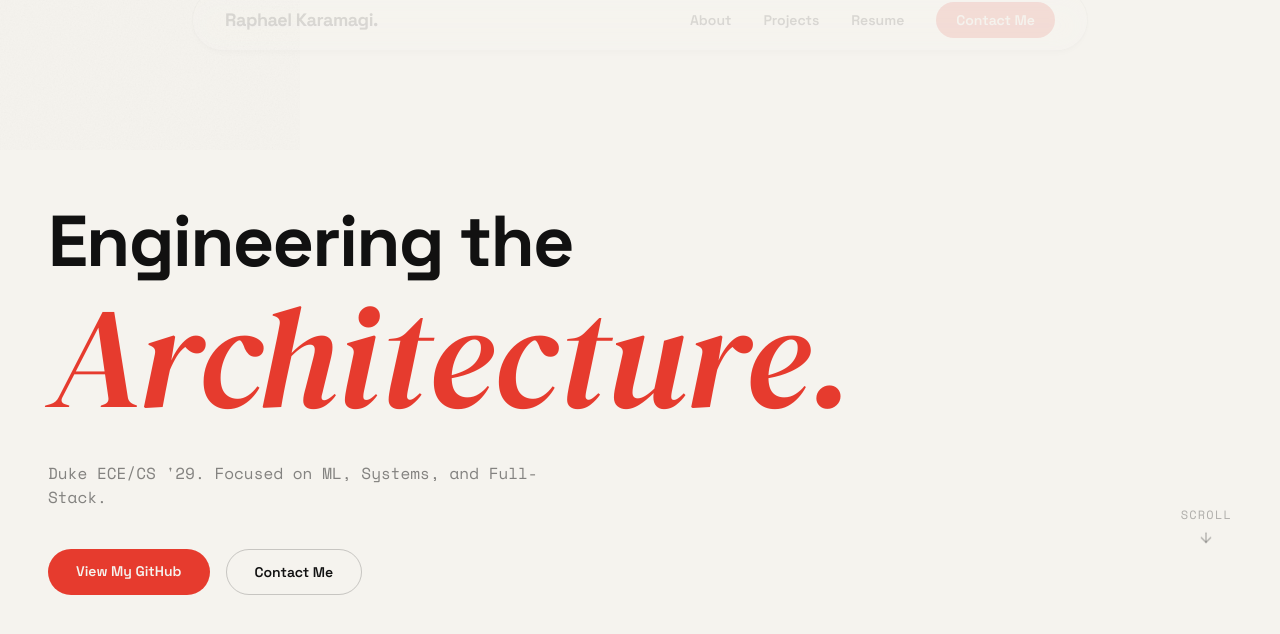
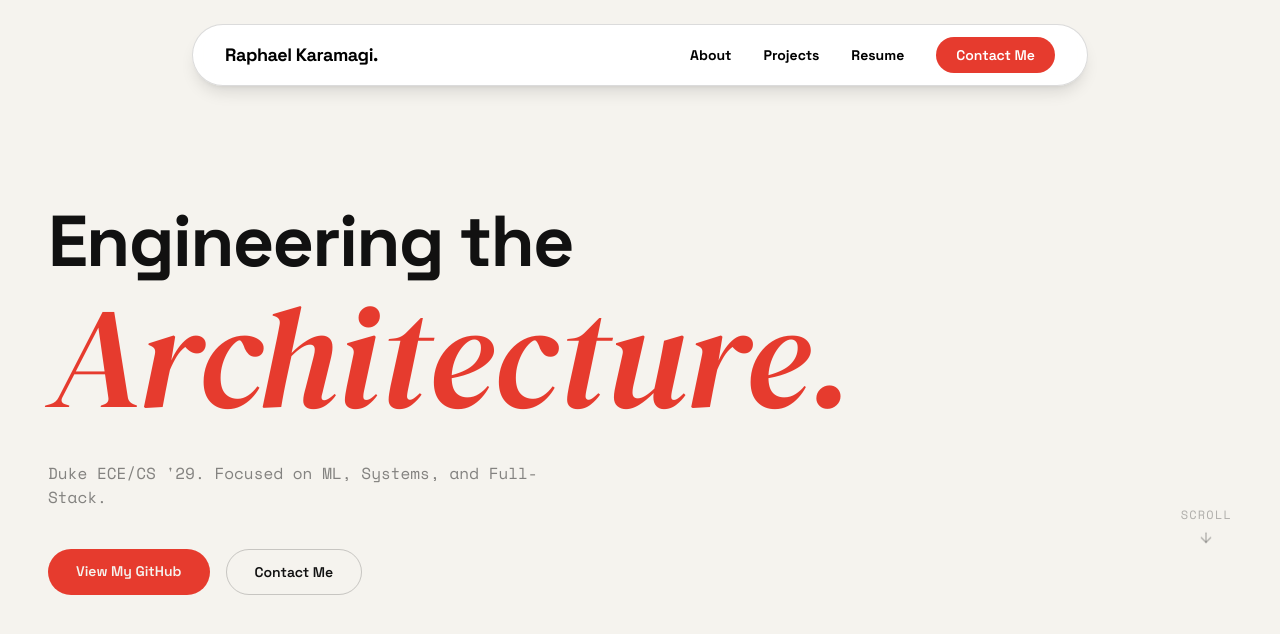
Before and after one commit to raphaelkaramagi/Portfolio-Website, a React (Vite) app: page / in a window 1280 px wide. Shown: the top 634 px of the page. Built offline with nearby package versions, Linux system fonts and the light colour scheme.

Commit message:
Fixed navbar visibility issues

```diff
--- a/index.html
+++ b/index.html
@@ -4,6 +4,7 @@
     <meta charset="UTF-8" />
     <meta name="viewport" content="width=device-width, initial-scale=1.0" />
     <title>Raphael Karamagi — Portfolio</title>
+    <link rel="icon" type="image/png" sizes="16x16" href="/favicon-16.png" />
     <link rel="icon" type="image/png" sizes="32x32" href="/favicon-32.png" />
     <link rel="icon" type="image/png" sizes="192x192" href="/favicon-192.png" />
     <link rel="apple-touch-icon" href="/apple-touch-icon.png" />
--- a/src/App.jsx
+++ b/src/App.jsx
@@ -6,23 +6,6 @@ import Domains from './components/Domains'
 import ProjectArchive from './components/ProjectArchive'
 import ProjectPage from './components/ProjectPage'
 import Footer from './components/Footer'
-
-function NoiseOverlay() {
-  return (
-    <svg className="noise-overlay" xmlns="http://www.w3.org/2000/svg">
-      <filter id="noise">
-        <feTurbulence
-          type="fractalNoise"
-          baseFrequency="0.65"
-          numOctaves="3"
-          stitchTiles="stitch"
-        />
-        <feColorMatrix type="saturate" values="0" />
-      </filter>
-      <rect width="100%" height="100%" filter="url(#noise)" />
-    </svg>
-  )
-}
 
 function ScrollToTop() {
   const { pathname } = useLocation()
@@ -45,7 +28,6 @@ function HomePage() {
 export default function App() {
   return (
     <>
-      <NoiseOverlay />
       <ScrollToTop />
       <Navbar />
       <Routes>
--- a/src/components/Navbar.jsx
+++ b/src/components/Navbar.jsx
@@ -1,6 +1,5 @@
-import { useEffect, useRef, useState } from 'react'
+import { useEffect, useState } from 'react'
 import { Link, useLocation } from 'react-router-dom'
-import gsap from 'gsap'
 
 const RESUME_URL =
   'https://docs.google.com/document/d/e/2PACX-1vTAwbKjKBeitz8um71lzTx__5dS8nAPpiRBLBeJJi7IFbsKAVBI9r3_3eO0YEolfw/pub'
@@ -14,7 +13,6 @@ const navLinks = [
 export default function Navbar() {
   const [scrolled, setScrolled] = useState(false)
   const [mobileOpen, setMobileOpen] = useState(false)
-  const navRef = useRef(null)
   const location = useLocation()
 
   useEffect(() => {
@@ -25,19 +23,6 @@ export default function Navbar() {
     const onScroll = () => setScrolled(window.scrollY > 80)
     window.addEventListener('scroll', onScroll, { passive: true })
     return () => window.removeEventListener('scroll', onScroll)
-  }, [])
-
-  useEffect(() => {
-    const ctx = gsap.context(() => {
-      gsap.from(navRef.current, {
-        y: -40,
-        opacity: 0,
-        duration: 1,
-        delay: 0.3,
-        ease: 'power3.out',
-      })
-    }, navRef)
-    return () => ctx.revert()
   }, [])
 
   const handleNavClick = (e, link) => {
@@ -53,16 +38,12 @@ export default function Navbar() {
 
   return (
     <nav
-      ref={navRef}
       className={`fixed top-6 left-1/2 -translate-x-1/2 z-50 flex items-center justify-between
         px-5 sm:px-8 py-3 rounded-full transition-all duration-500 w-[92vw] max-w-4xl
-        ${
-          scrolled
-            ? 'bg-white/95 backdrop-blur-xl border border-dark/20 shadow-xl'
-            : 'bg-white/80 backdrop-blur-lg border border-dark/15 shadow-md'
-        }`}
+        animate-navbar-in bg-white/95 backdrop-blur-md border border-dark/15
+        ${scrolled ? 'shadow-xl' : 'shadow-lg'}`}
     >
-      <Link to="/" className="font-grotesk text-lg font-bold tracking-tight text-dark">
+      <Link to="/" className="font-grotesk text-lg font-extrabold tracking-tight text-black">
         Raphael Karamagi.
       </Link>
 
@@ -74,14 +55,14 @@ export default function Navbar() {
             onClick={(e) => handleNavClick(e, link)}
             target={link.external ? '_blank' : undefined}
             rel={link.external ? 'noopener noreferrer' : undefined}
-            className="font-grotesk text-sm font-semibold text-dark hover:text-signal transition-colors duration-300"
+            className="font-grotesk text-sm font-bold text-black hover:text-signal transition-colors duration-300"
           >
             {link.label}
           </a>
         ))}
         <a
           href="mailto:raphael.karamagi@duke.edu"
-          className="font-grotesk text-sm font-semibold bg-signal text-offwhite px-5 py-2 rounded-full
+          className="font-grotesk text-sm font-semibold bg-signal text-white px-5 py-2 rounded-full
             hover:bg-dark transition-colors duration-300"
         >
           Contact Me
@@ -94,24 +75,24 @@ export default function Navbar() {
         aria-label="Toggle menu"
       >
         <span
-          className={`block w-6 h-0.5 bg-dark transition-all duration-300 ${
+          className={`block w-6 h-0.5 bg-black transition-all duration-300 ${
             mobileOpen ? 'rotate-45 translate-y-2' : ''
           }`}
         />
         <span
-          className={`block w-6 h-0.5 bg-dark transition-all duration-300 ${
+          className={`block w-6 h-0.5 bg-black transition-all duration-300 ${
             mobileOpen ? 'opacity-0' : ''
           }`}
         />
         <span
-          className={`block w-6 h-0.5 bg-dark transition-all duration-300 ${
+          className={`block w-6 h-0.5 bg-black transition-all duration-300 ${
             mobileOpen ? '-rotate-45 -translate-y-2' : ''
           }`}
         />
       </button>
 
       {mobileOpen && (
-        <div className="absolute top-full left-0 right-0 mt-4 bg-white/95 backdrop-blur-xl border border-dark/15 rounded-[2rem] p-6 flex flex-col gap-4 md:hidden shadow-xl">
+        <div className="absolute top-full left-0 right-0 mt-4 bg-white border border-dark/20 rounded-[2rem] p-6 flex flex-col gap-4 md:hidden shadow-xl">
           {navLinks.map((link) => (
             <a
               key={link.label}
@@ -122,14 +103,14 @@ export default function Navbar() {
               }}
               target={link.external ? '_blank' : undefined}
               rel={link.external ? 'noopener noreferrer' : undefined}
-              className="font-grotesk text-base font-semibold text-dark hover:text-signal transition-colors"
+              className="font-grotesk text-base font-bold text-black hover:text-signal transition-colors"
             >
               {link.label}
             </a>
           ))}
           <a
             href="mailto:raphael.karamagi@duke.edu"
-            className="font-grotesk text-sm font-semibold bg-signal text-offwhite px-5 py-2 rounded-full text-center
+            className="font-grotesk text-sm font-semibold bg-signal text-white px-5 py-2 rounded-full text-center
               hover:bg-dark transition-colors duration-300"
           >
             Contact Me
--- a/src/index.css
+++ b/src/index.css
@@ -30,15 +30,6 @@
   }
 }
 
-/* Global noise overlay via SVG feTurbulence */
-.noise-overlay {
-  position: fixed;
-  inset: 0;
-  z-index: 9999;
-  pointer-events: none;
-  opacity: 0.05;
-}
-
 /* Smooth scrollbar styling */
 ::-webkit-scrollbar {
   width: 8px;
@@ -57,6 +48,21 @@
   background: #E63B2E;
 }
 
+@keyframes navbar-in {
+  from {
+    opacity: 0;
+    transform: translateX(-50%) translateY(-30px);
+  }
+  to {
+    opacity: 1;
+    transform: translateX(-50%) translateY(0);
+  }
+}
+
+.animate-navbar-in {
+  animation: navbar-in 0.8s ease-out 0.4s both;
+}
+
 /* Utility animation classes for GSAP targets */
 .fade-up {
   opacity: 0;
```
Also changed, not shown: public/favicon-16.png (added).
